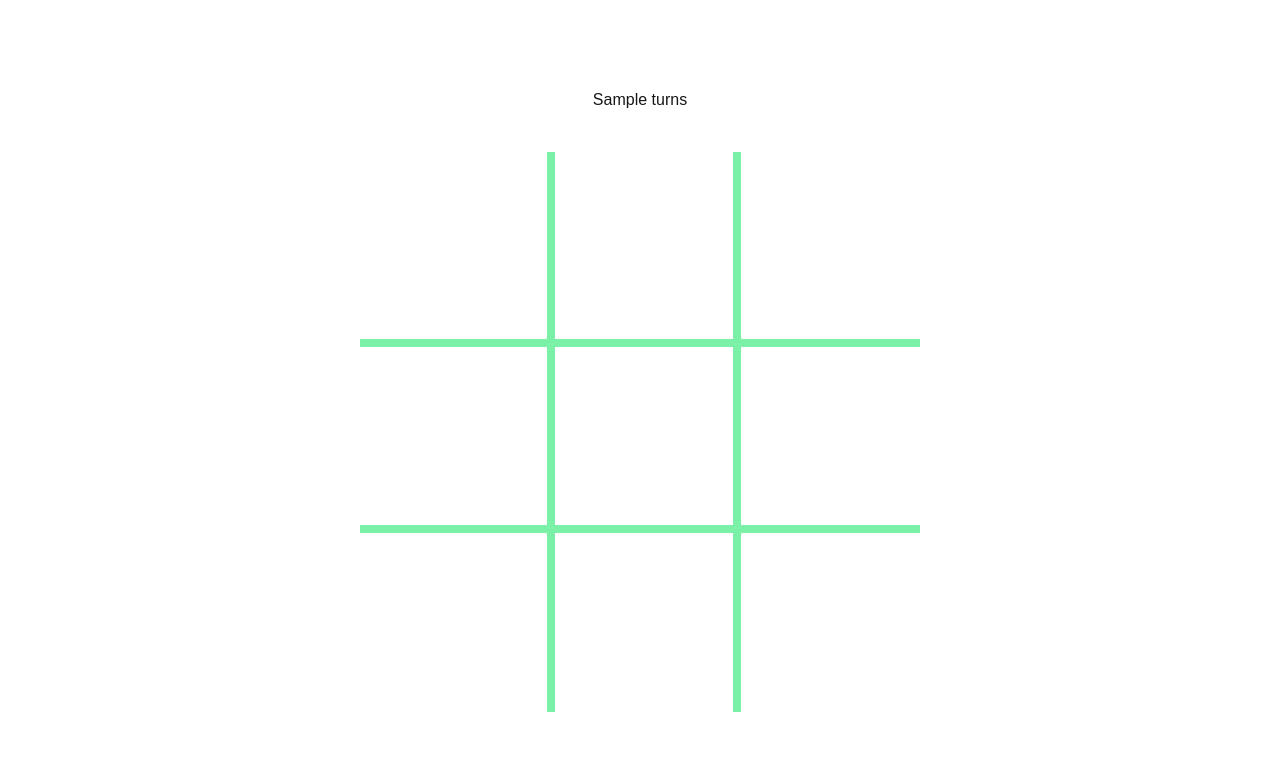
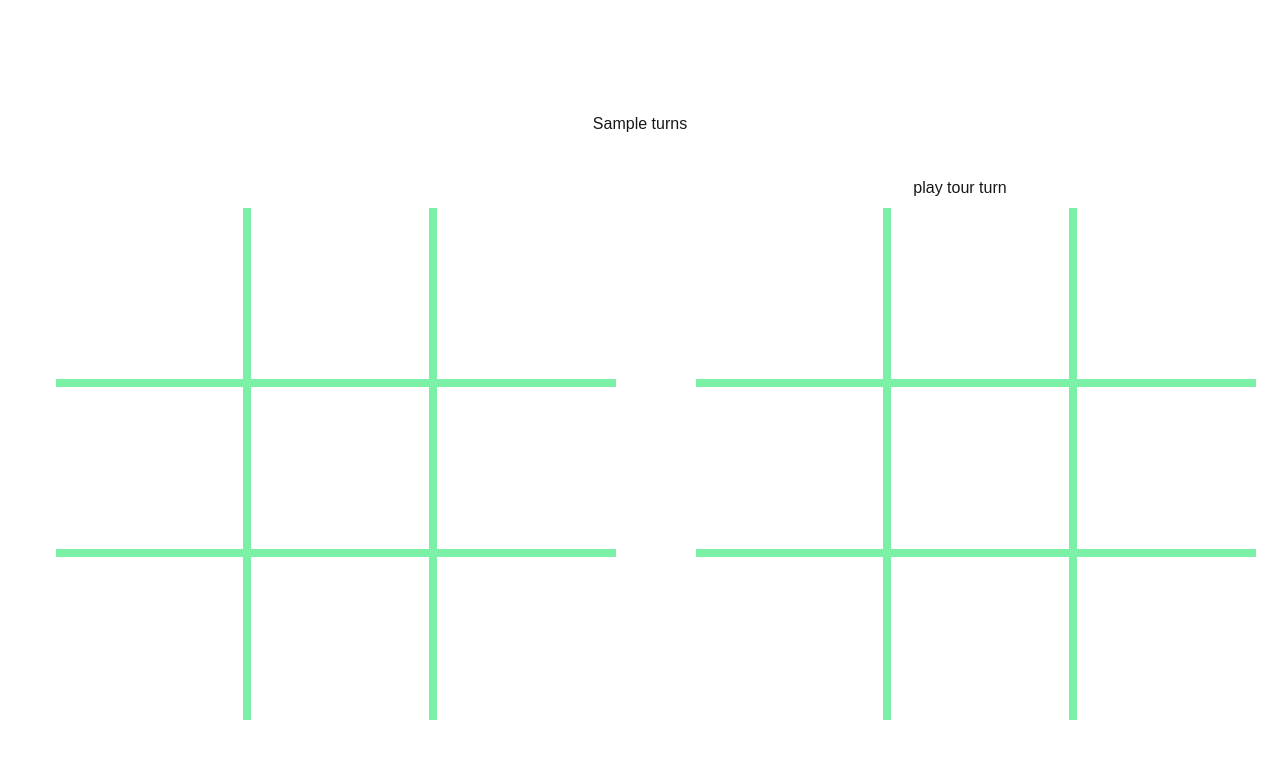
Before and after one commit to moyshi/tic-tac-toe, a Next.js app: page / in a window 1280 px wide. Both pictures are taken after typing "Sample", "Sample" into the empty fields and a click on the button "SUBBMIT". Shown: the top 758 px of the page. Built offline with nearby package versions, Linux system fonts and the light colour scheme.

Commit message:
change to 2 boards

```diff
--- a/app/_components/Board.tsx
+++ b/app/_components/Board.tsx
@@ -3,14 +3,16 @@ import { WinOrientation, WinResult } from "./checkWin"
 import { useCallback, useState } from "react"
 import { FillOptions } from "./TicTacToe"
 
-export default function Board({board, click, win}:{board:(FillOptions|undefined)[][], click:(y:number, x:number) => void, win: WinResult | void}) {
+export default function Board({board, click, win, currentPlayerTurn}:{board:(FillOptions|undefined)[][], click:(y:number, x:number) => void, win: WinResult | void, currentPlayerTurn:boolean}) {
   const [buttonsDisabled, setButtonsDisabled] = useState<Record<string, boolean>>({})
   const changeButtonsDisabled = useCallback((key:string, status:boolean) => {
     setButtonsDisabled((privButtonsDisabled) => {return {...privButtonsDisabled, [key]: status}})
   }, [])
 
   return (
-    <div className="flex max-h-7/10 h-[70vw] max-w-7/10 w-[70vh]  relative">
+    <div className=" max-h-full h-[40vw] max-w-1/2 w-[70vh]">
+      <div className="w-full h-8 flex flex-col items-center">{currentPlayerTurn && <h1>play tour turn</h1>}</div>
+      <div className="flex h-full w-full relative mx-4">
         <div className={`absolute bg-green-300 w-full h-2`} style={{top:`${(1 / board.length) * 100}%`}}/>
         <div className={`absolute bg-green-300 w-full h-2`} style={{top:`${(2 / board.length) * 100}%`}}/>
         <div className={`absolute bg-green-300 h-full w-2`} style={{left:`${(1 / board.length) * 100}%`}}/>
@@ -29,7 +31,7 @@ export default function Board({board, click, win}:{board:(FillOptions|undefined)
                 key={key}
                 className={`justify-center items-center bg-red-100 h-full w-full`}
                 sx={{ '&.MuiButton-root:hover': buttonsDisabled[key] ? {bgcolor: 'transparent', cursor: 'auto'}: {} }}
-              disabled={Boolean(value)}
+                disabled={Boolean(value) || !currentPlayerTurn}
                 variant="text"
                 onClick={() => {click(hight, witdh)}}
                 onMouseEnter={(e) => {if (e.buttons === 1) changeButtonsDisabled(key, true)}}
@@ -54,5 +56,6 @@ export default function Board({board, click, win}:{board:(FillOptions|undefined)
           />
         }
       </div>
+    </div>
   )
 }
--- a/app/_components/TicTacToe.tsx
+++ b/app/_components/TicTacToe.tsx
@@ -54,11 +54,20 @@ export default function TicTacToe({firstPlayerName, secondPlayerName}: {firstPla
             </div>
         </Dialog>
         <h1 className="mb-10">{(turnNum % 2 === 0) ? firstPlayerName : secondPlayerName} turns</h1>
-        <Board
-            board={board}
-            click={boardClick}
-            win={win}
-        />
+        <div className="max-h-7/10 w-full flex justify-around">
+            <Board
+                board={board}
+                click={boardClick}
+                win={win}
+                currentPlayerTurn={Boolean(turnNum % 2)}
+            />
+            <Board
+                board={board}
+                click={boardClick}
+                win={win}
+                currentPlayerTurn={!Boolean(turnNum % 2)}
+            />
+        </div>
     </>
   )
 }
```
Lines whose indentation alone changed are shown as unchanged.
